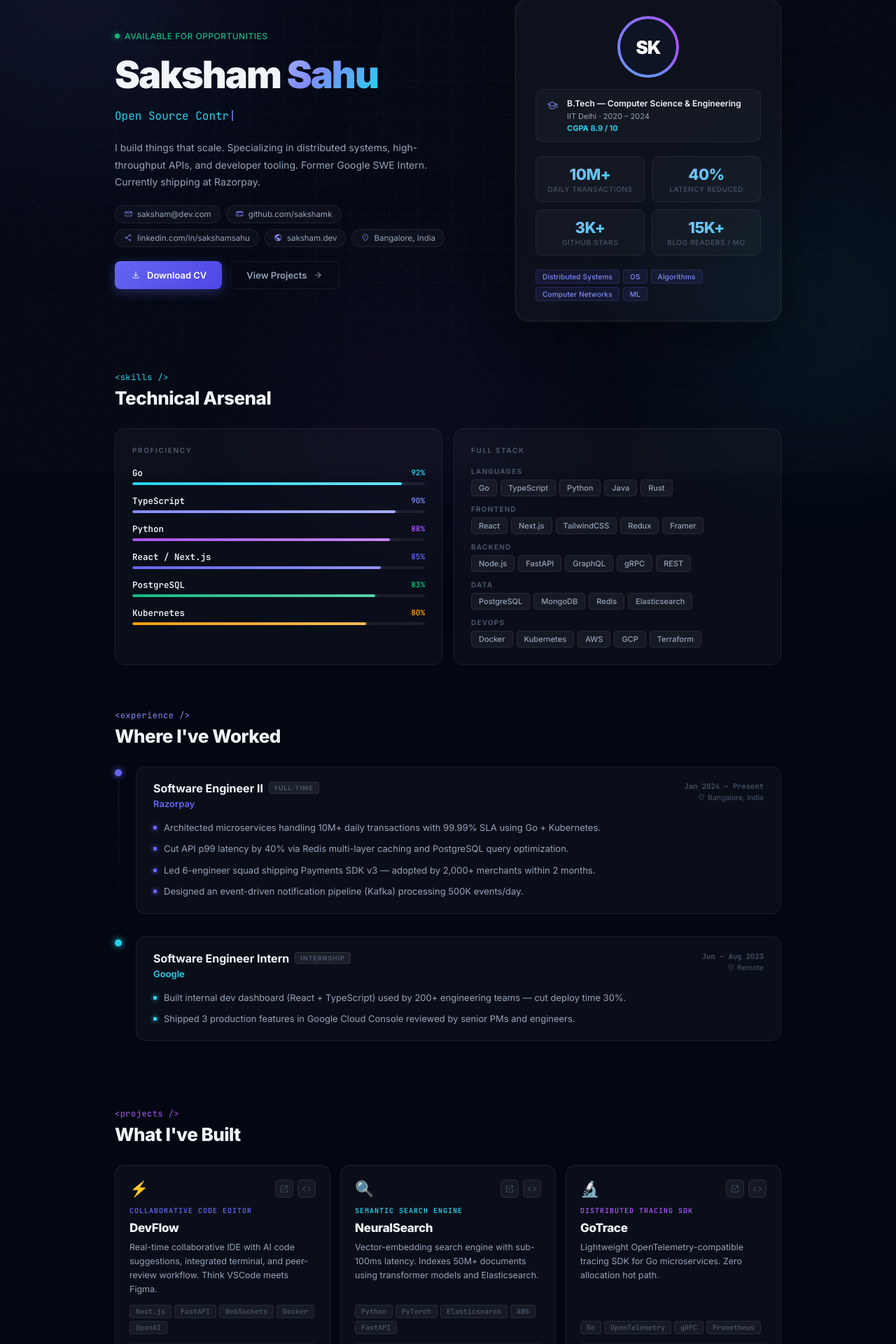
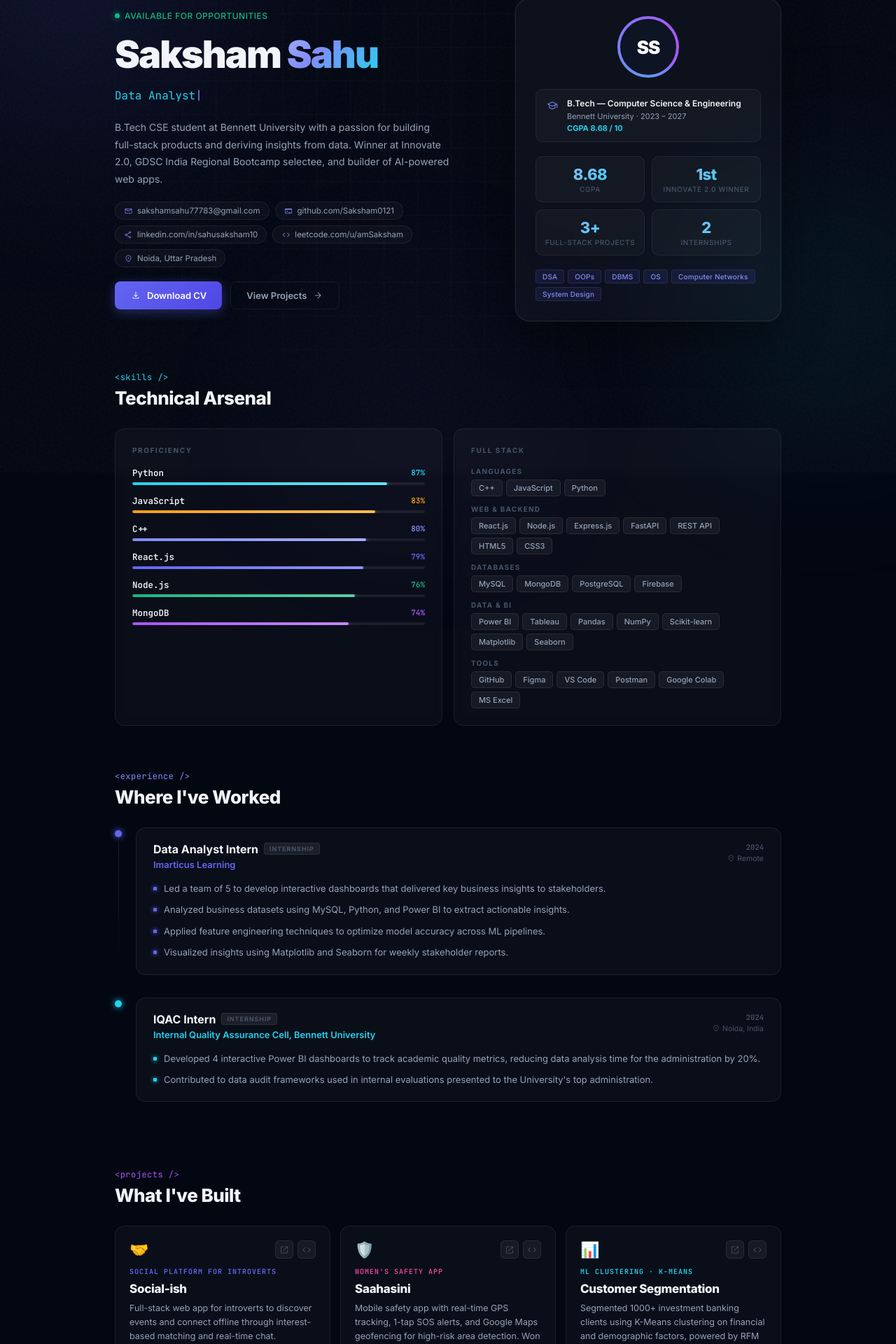
Before and after one commit to Saksham0121/Portfolio, a React (Vite) app: page / in a window 1280 px wide. Shown: the part 125-2045 px from the top of the page at 70% size. Built offline with nearby package versions, Linux system fonts and the light colour scheme.

Commit message:
Info updated

```diff
--- a/src/components/Footer/Footer.jsx
+++ b/src/components/Footer/Footer.jsx
@@ -6,7 +6,7 @@
       <div className={styles.divider} />
       <div className={styles.inner}>
         <span className={styles.copy}>
-          Built with <span className={styles.heart}>♥</span> by Saksham Kumar
+          Built with <span className={styles.heart}>♥</span> by Saksham Sahu
         </span>
         <span className={styles.mono}>2024 · All rights reserved</span>
       </div>
--- a/src/data/resumeData.js
+++ b/src/data/resumeData.js
@@ -1,115 +1,115 @@
-// ─── Resume Data ─────────────────────────────────────────────────────────────
+// ─── Resume Data — Saksham Sahu ──────────────────────────────────────────────
 
 export const profile = {
   name: "Saksham Sahu",
-  initials: "SK",
-  roles: ["Software Engineer", "Open Source Contributor", "System Designer"],
-  bio: "I build things that scale. Specializing in distributed systems, high-throughput APIs, and developer tooling. Former Google SWE Intern. Currently shipping at Razorpay.",
+  initials: "SS",
+  roles: ["Full-Stack Developer", "Data Analyst", "Problem Solver", "Open Source Enthusiast"],
+  bio: "B.Tech CSE student at Bennett University with a passion for building full-stack products and deriving insights from data. Winner at Innovate 2.0, GDSC India Regional Bootcamp selectee, and builder of AI-powered web apps.",
   contact: [
-    { icon: "mail",     label: "saksham@dev.com",          href: "mailto:saksham@dev.com" },
-    { icon: "terminal", label: "github.com/sakshamk",      href: "#" },
-    { icon: "share",    label: "linkedin.com/in/sakshamsahu", href: "#" },
-    { icon: "public",   label: "saksham.dev",              href: "#" },
-    { icon: "location_on", label: "Bangalore, India",       href: "#" },
+    { icon: "mail",      label: "sakshamsahu77783@gmail.com",            href: "mailto:sakshamsahu77783@gmail.com" },
+    { icon: "terminal",  label: "github.com/Saksham0121",               href: "https://github.com/Saksham0121" },
+    { icon: "share",     label: "linkedin.com/in/sahusaksham10",        href: "https://www.linkedin.com/in/saksham-sahu-047112282/" },
+    { icon: "code",      label: "leetcode.com/u/amSaksham",             href: "https://leetcode.com/u/amSaksham" },
+    { icon: "location_on", label: "Noida, Uttar Pradesh",               href: "#" },
   ],
   stats: [
-    { value: "10M+",  label: "Daily Transactions" },
-    { value: "40%",   label: "Latency Reduced" },
-    { value: "3K+",   label: "GitHub Stars" },
-    { value: "15K+",  label: "Blog Readers / mo" },
+    { value: "8.68",  label: "CGPA" },
+    { value: "1st",   label: "Innovate 2.0 Winner" },
+    { value: "3+",    label: "Full-Stack Projects" },
+    { value: "2",     label: "Internships" },
   ],
 };
 
+export const education = {
+  degree: "B.Tech — Computer Science & Engineering",
+  school: "Bennett University",
+  year: "2023 – 2027",
+  grade: "CGPA 8.68 / 10",
+  courses: ["DSA", "OOPs", "DBMS", "OS", "Computer Networks", "System Design"],
+};
+
 export const skills = [
-  { name: "Go",          level: 92, color: "#22d3ee" },
-  { name: "TypeScript",  level: 90, color: "#818cf8" },
-  { name: "Python",      level: 88, color: "#a855f7" },
-  { name: "React / Next.js", level: 85, color: "#6366f1" },
-  { name: "PostgreSQL",  level: 83, color: "#10b981" },
-  { name: "Kubernetes",  level: 80, color: "#f59e0b" },
+  { name: "Python",        level: 87, color: "#22d3ee" },
+  { name: "JavaScript",    level: 83, color: "#f59e0b" },
+  { name: "C++",           level: 80, color: "#818cf8" },
+  { name: "React.js",      level: 79, color: "#6366f1" },
+  { name: "Node.js",       level: 76, color: "#10b981" },
+  { name: "MongoDB",       level: 74, color: "#a855f7" },
 ];
 
 export const techStack = [
-  { category: "Languages",   items: ["Go", "TypeScript", "Python", "Java", "Rust"] },
-  { category: "Frontend",    items: ["React", "Next.js", "TailwindCSS", "Redux", "Framer"] },
-  { category: "Backend",     items: ["Node.js", "FastAPI", "GraphQL", "gRPC", "REST"] },
-  { category: "Data",        items: ["PostgreSQL", "MongoDB", "Redis", "Elasticsearch"] },
-  { category: "DevOps",      items: ["Docker", "Kubernetes", "AWS", "GCP", "Terraform"] },
+  { category: "Languages",     items: ["C++", "JavaScript", "Python"] },
+  { category: "Web & Backend", items: ["React.js", "Node.js", "Express.js", "FastAPI", "REST API", "HTML5", "CSS3"] },
+  { category: "Databases",     items: ["MySQL", "MongoDB", "PostgreSQL", "Firebase"] },
+  { category: "Data & BI",     items: ["Power BI", "Tableau", "Pandas", "NumPy", "Scikit-learn", "Matplotlib", "Seaborn"] },
+  { category: "Tools",         items: ["GitHub", "Figma", "VS Code", "Postman", "Google Colab", "MS Excel"] },
 ];
 
 export const experience = [
   {
-    role: "Software Engineer II",
-    company: "Razorpay",
-    period: "Jan 2024 – Present",
-    location: "Bangalore, India",
-    type: "Full-time",
+    role: "Data Analyst Intern",
+    company: "Imarticus Learning",
+    period: "2024",
+    location: "Remote",
+    type: "Internship",
     color: "#6366f1",
     bullets: [
-      "Architected microservices handling 10M+ daily transactions with 99.99% SLA using Go + Kubernetes.",
-      "Cut API p99 latency by 40% via Redis multi-layer caching and PostgreSQL query optimization.",
-      "Led 6-engineer squad shipping Payments SDK v3 — adopted by 2,000+ merchants within 2 months.",
-      "Designed an event-driven notification pipeline (Kafka) processing 500K events/day.",
+      "Led a team of 5 to develop interactive dashboards that delivered key business insights to stakeholders.",
+      "Analyzed business datasets using MySQL, Python, and Power BI to extract actionable insights.",
+      "Applied feature engineering techniques to optimize model accuracy across ML pipelines.",
+      "Visualized insights using Matplotlib and Seaborn for weekly stakeholder reports.",
     ],
   },
   {
-    role: "Software Engineer Intern",
-    company: "Google",
-    period: "Jun – Aug 2023",
-    location: "Remote",
+    role: "IQAC Intern",
+    company: "Internal Quality Assurance Cell, Bennett University",
+    period: "2024",
+    location: "Noida, India",
     type: "Internship",
     color: "#22d3ee",
     bullets: [
-      "Built internal dev dashboard (React + TypeScript) used by 200+ engineering teams — cut deploy time 30%.",
-      "Shipped 3 production features in Google Cloud Console reviewed by senior PMs and engineers.",
+      "Developed 4 interactive Power BI dashboards to track academic quality metrics, reducing data analysis time for the administration by 20%.",
+      "Contributed to data audit frameworks used in internal evaluations presented to the University's top administration.",
     ],
   },
 ];
 
 export const projects = [
   {
-    name: "DevFlow",
-    emoji: "⚡",
-    tagline: "Collaborative Code Editor",
-    description: "Real-time collaborative IDE with AI code suggestions, integrated terminal, and peer-review workflow. Think VSCode meets Figma.",
-    tags: ["Next.js", "FastAPI", "WebSockets", "Docker", "OpenAI"],
-    stats: { stars: "2.4K", metric: "Live at devflow.sh" },
+    name: "Social-ish",
+    emoji: "🤝",
+    tagline: "Social Platform for Introverts",
+    description: "Full-stack web app for introverts to discover events and connect offline through interest-based matching and real-time chat. Integrated Gemini API chatbot for personalised conversation support.",
+    tags: ["React", "Node.js", "MongoDB", "WebSocket", "Gemini API", "JWT"],
+    stats: { stars: "Live", metric: "github.com/Saksham0121/Saahasini" },
     color: "#6366f1",
-    link: "#",
+    link: "https://github.com/Saksham0121/Saahasini",
   },
   {
-    name: "NeuralSearch",
-    emoji: "🔍",
-    tagline: "Semantic Search Engine",
-    description: "Vector-embedding search engine with sub-100ms latency. Indexes 50M+ documents using transformer models and Elasticsearch.",
-    tags: ["Python", "PyTorch", "Elasticsearch", "AWS", "FastAPI"],
-    stats: { stars: "1.1K", metric: "Powering 3 SaaS products" },
-    color: "#22d3ee",
-    link: "#",
+    name: "Saahasini",
+    emoji: "🛡️",
+    tagline: "Women's Safety App",
+    description: "Mobile safety app with real-time GPS tracking, 1-tap SOS alerts, and Google Maps geofencing for high-risk area detection. Won 1st place among 200+ teams at Innovate 2.0, JIIT Noida.",
+    tags: ["Google Maps API", "GPS", "Geofencing", "SOS Alerts", "React Native"],
+    stats: { stars: "🏆 1st", metric: "Innovate 2.0 · JIIT Noida" },
+    color: "#ec4899",
+    link: "https://github.com/Saksham0121/Saahasini",
   },
   {
-    name: "GoTrace",
-    emoji: "🔬",
-    tagline: "Distributed Tracing SDK",
-    description: "Lightweight OpenTelemetry-compatible tracing SDK for Go microservices. Zero allocation hot path.",
-    tags: ["Go", "OpenTelemetry", "gRPC", "Prometheus"],
-    stats: { stars: "890", metric: "Used in prod at 4 startups" },
-    color: "#a855f7",
-    link: "#",
+    name: "Customer Segmentation",
+    emoji: "📊",
+    tagline: "ML Clustering · K-Means",
+    description: "Segmented 1000+ investment banking clients using K-Means clustering on financial and demographic factors, powered by RFM analysis to identify high-value and loyal customer segments.",
+    tags: ["Python", "Scikit-learn", "Pandas", "NumPy", "K-Means", "RFM"],
+    stats: { stars: "1K+", metric: "Clients segmented" },
+    color: "#22d3ee",
+    link: "https://github.com/Saksham0121/Customer_Segmentation",
   },
 ];
 
 export const achievements = [
-  { icon: "workspace_premium", title: "Google Summer of Code 2023",   detail: "Contributed core routing logic to Apache APISIX.",           color: "#f59e0b" },
-  { icon: "emoji_events",      title: "HackMIT 2022 — 1st Place",     detail: "'Decentralized Future' track · 800+ participants.",           color: "#ec4899" },
-  { icon: "code",              title: "Open Source",                   detail: "500+ contributions · 3K+ stars across repos.",               color: "#10b981" },
-  { icon: "history_edu",       title: "Tech Author",                   detail: "15K+ monthly readers on system design & Go.",                color: "#818cf8" },
+  { icon: "emoji_events",      title: "Innovate 2.0 — National Winner",       detail: "1st place among 200+ teams at JIIT Noida Hackathon (2024).",       color: "#f59e0b" },
+  { icon: "workspace_premium", title: "GDSC Solution Challenge",               detail: "Selected for India Regional Bootcamp — Delhi NCR (2024).",          color: "#6366f1" },
+  { icon: "military_tech",     title: "TechArena 2025 — 3rd Place",            detail: "Secured 3rd position at TechArena Project Showcase (2025).",        color: "#10b981" },
+  { icon: "school",            title: "Bennett University · CGPA 8.68",        detail: "B.Tech CSE · Roll No. E23CSEU0957 · Batch 2023–2027.",             color: "#818cf8" },
 ];
-
-export const education = {
-  degree: "B.Tech — Computer Science & Engineering",
-  school: "IIT Delhi",
-  year:   "2020 – 2024",
-  grade:  "CGPA 8.9 / 10",
-  courses: ["Distributed Systems", "OS", "Algorithms", "Computer Networks", "ML"],
-};
```
